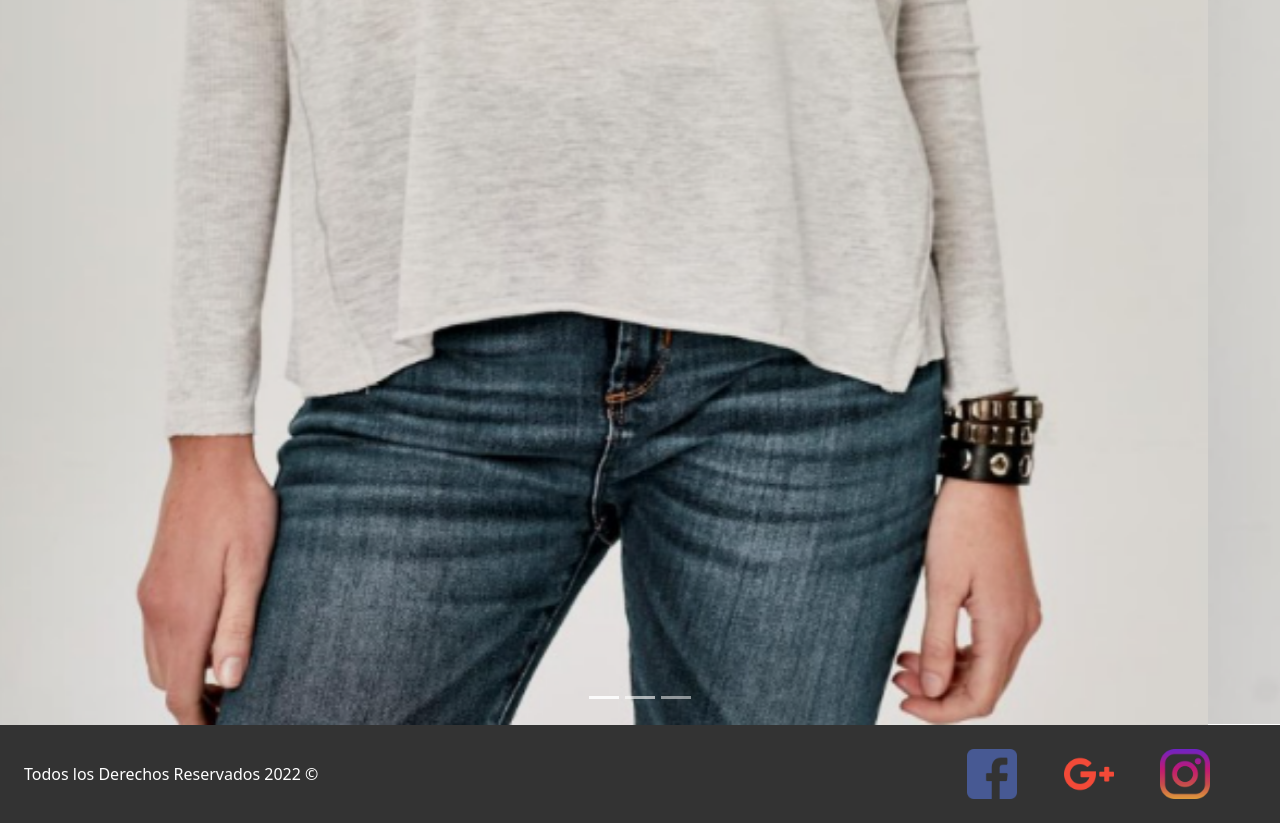
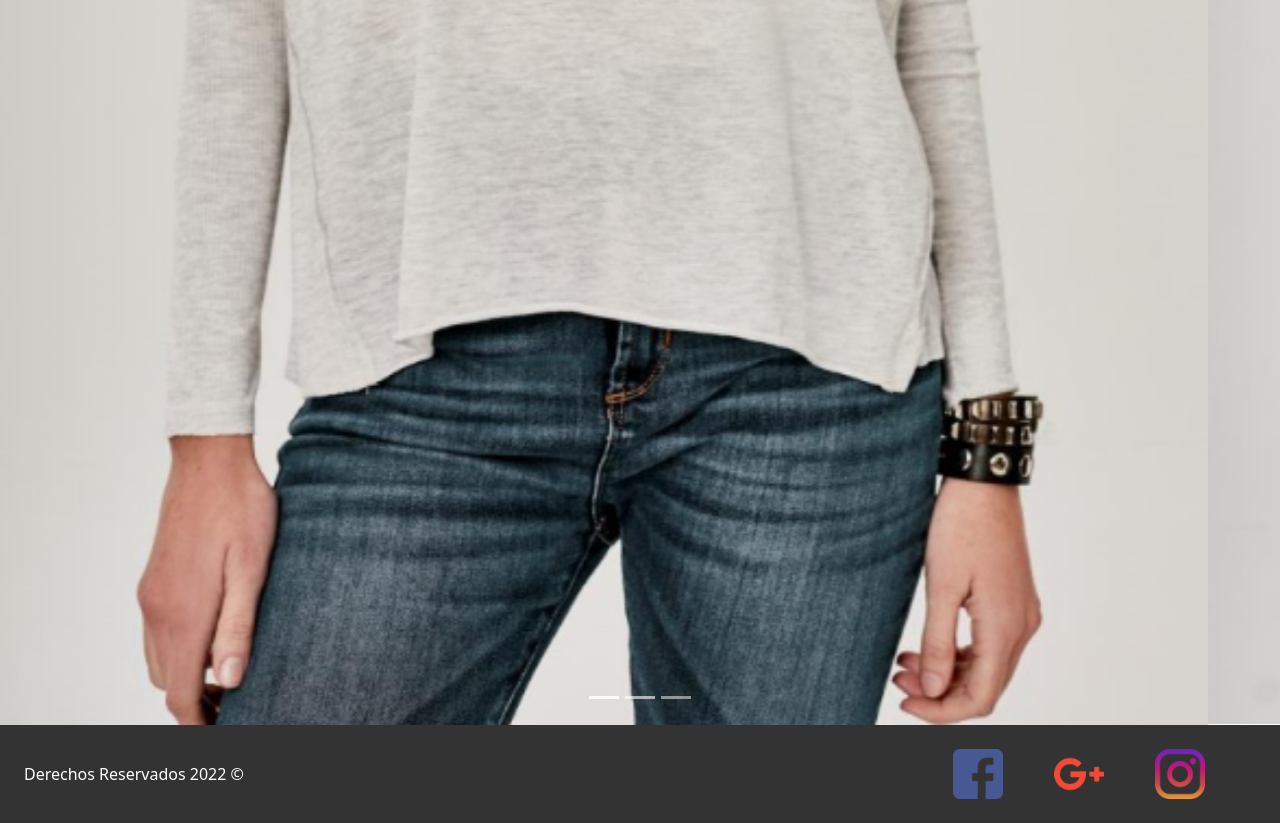
Before and after one commit to Carolinda78/Entrega-Carolina-Diaz, a plain HTML site: page index.html in a window 1280 px wide. Shown: the part 1470-2293 px from the top of the page. Drawn offline with nearby package versions, Linux system fonts and the light colour scheme; a web font is replaced by a local one.

Commit message:
actualizacion footer

```diff
--- a/index.html
+++ b/index.html
@@ -60,7 +60,7 @@
     </main>
     <footer class="gridFooter" >
             <div class="derechos">
-            Todos los Derechos Reservados 2022 &copy;
+           Derechos Reservados 2022 &copy;
             </div>
             <div class="redes">
                 <img class=" imgRedes" src="img/facebook.png" alt="">
```
